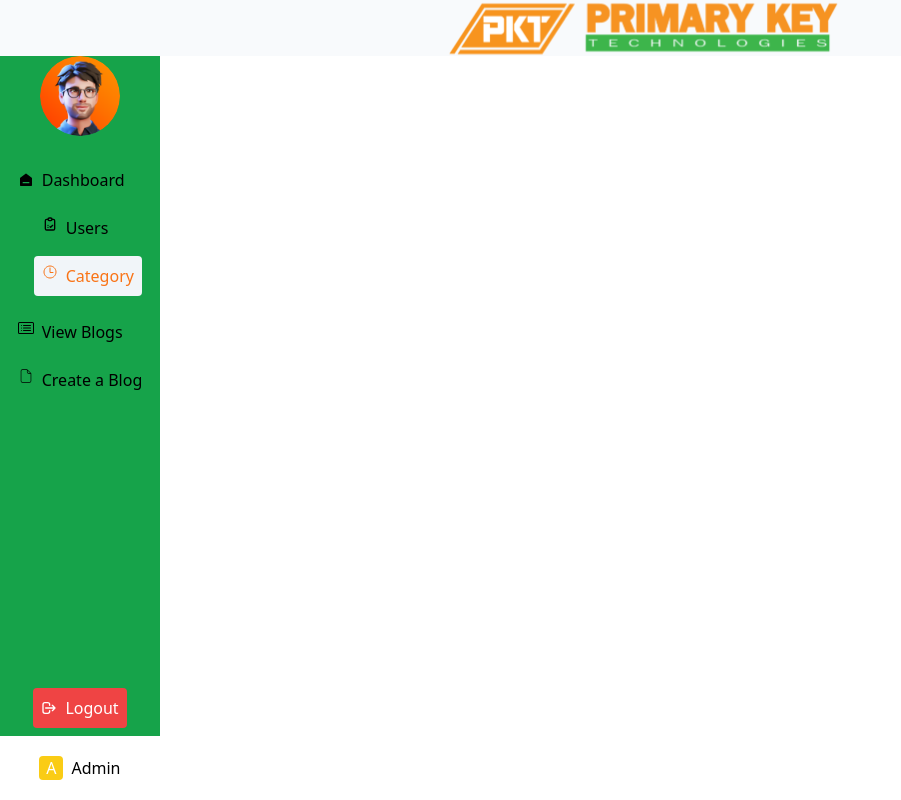
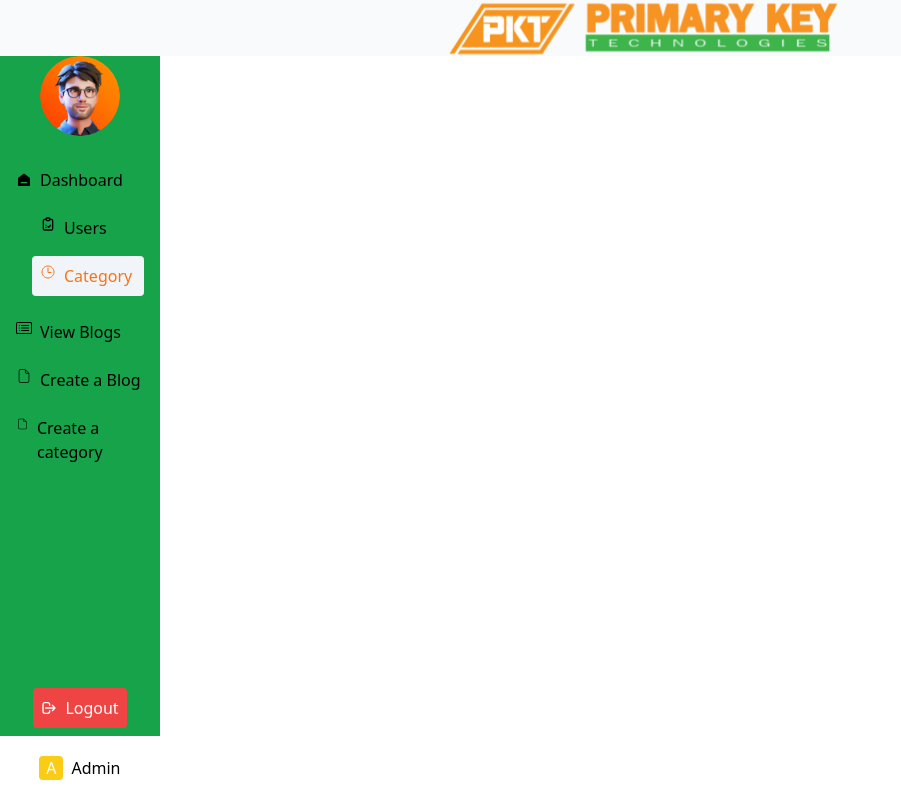
Before and after one commit to Nishant-Pandey-2004/blogging_frontend, a Next.js app: page /admin/category in a window 1280 px wide. Shown: the whole page, without its empty margins (0-901 px from the left). Built offline with nearby package versions, Linux system fonts and the light colour scheme.

Commit message:
File structured

```diff
--- a/components/sidenav.js
+++ b/components/sidenav.js
@@ -29,6 +29,11 @@ export default function Layout({ children }) {
     {
       href: '/admin/create_blog',
       title: 'Create a Blog',
+      icon: <CiFileOn />,
+    },
+    {
+      href: '/admin/admin_category',
+      title: 'Create a category',
       icon: <CiFileOn />,
     },
   ];
--- a/pages/admin/category.js
+++ b/pages/admin/category/index.js
@@ -1,6 +1,6 @@
 // pages/create_blog.js
 import React from 'react';
-import Sidenav from '../../components/sidenav';
+import Sidenav from '../../../components/sidenav';
 
 const CreateBlog = () => {
   return (
--- a/pages/admin/create_blog.js
+++ b/pages/admin/create_blog/index.js
@@ -1,7 +1,7 @@
 // pages/create_blog.js
 import React from 'react';
-import Sidenav from '../../components/sidenav';
-import BlogForm from '../../components/BlogForm';
+import Sidenav from '../../../components/sidenav';
+import BlogForm from '../../../components/BlogForm';
 
 const CreateBlog = () => {
   return (
--- a/pages/admin/users.js
+++ b/pages/admin/users/index.js
@@ -7,7 +7,7 @@ import { MdOutlineDeleteForever } from "react-icons/md";
 import Pagination from "react-js-pagination";
 import Autosuggest from 'react-autosuggest';
 import Select from 'react-select';
-import Sidenav from '../../components/sidenav';
+import Sidenav from '../../../components/sidenav';
 
 const blogPosts = [
     {
--- /dev/null
+++ b/pages/blog/[category]/[subcategory]/[blog].js
@@ -0,0 +1,9 @@
+import React from 'react'
+
+const BlogPost = () => {
+  return (
+    <div>BlogPost</div>
+  )
+}
+
+export default BlogPost
--- /dev/null
+++ b/pages/blog/[category]/[subcategory]/index.js
@@ -0,0 +1,30 @@
+// pages/blog/[subcategory].js
+import React, { useState, useEffect } from 'react';
+import { useRouter } from 'next/router';
+import BlogList from '../../../../components/BlogList';
+import blogsData from '../../Data/blogsData.json'; // Adjust the path accordingly
+
+const SubcategoryPage = () => {
+  const router = useRouter();
+  const { subcategory } = router.query;
+  const [subcategoryData, setSubcategoryData] = useState(null);
+
+  useEffect(() => {
+    if (subcategory) {
+      const selectedSubcategory = blogsData.find(
+        (category) =>
+          category.childCategories && category.childCategories.some((child) => child.category === subcategory)
+      );
+
+      setSubcategoryData(selectedSubcategory);
+    }
+  }, [subcategory]);
+
+  return (
+    <div>
+      {subcategoryData && <BlogList category={subcategoryData.category} />}
+    </div>
+  );
+};
+
+export default SubcategoryPage;
--- /dev/null
+++ b/pages/blog/[category]/index.js
@@ -0,0 +1,19 @@
+// pages/blog/[category].js
+
+import React from 'react';
+import { useRouter } from 'next/router';
+import Navbar from '@/components/Navbar';
+import BlogList from '@/components/BlogList';
+
+const BlogViewList = () => {
+  const router = useRouter();
+  const { category } = router.query;
+
+  return (
+    <div>
+      <BlogList category={category} />
+    </div>
+  );
+};
+
+export default BlogViewList;
--- a/pages/create_blog.js
+++ b/pages/create_blog/index.js
@@ -1,8 +1,8 @@
 // pages/create_blog.js
 import React from 'react';
-import BlogForm from '../components/BlogForm';
-import Navbar from '../components/Navbar';
-import Footer from '../components/Footer';
+import BlogForm from '../../components/BlogForm';
+import Navbar from '../../components/Navbar';
+import Footer from '../../components/Footer';
 
 
 const CreateBlog = () => {
```
Also changed, not shown: blog/[category]/[subcategory]/[blog].js (deleted, +0 -9 lines), blog/[category]/[subcategory]/index.js (deleted, +0 -30 lines), blog/[category]/index.js (deleted, +0 -19 lines), pages/readblog/index.js (renamed from pages/readblog.js, +6 -6 lines).
